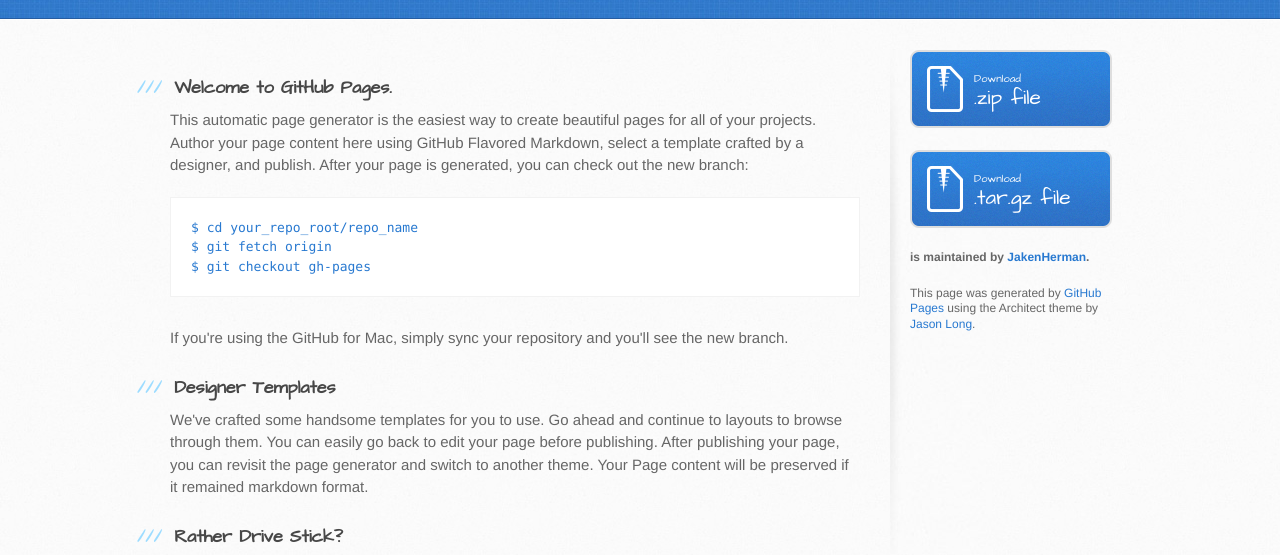
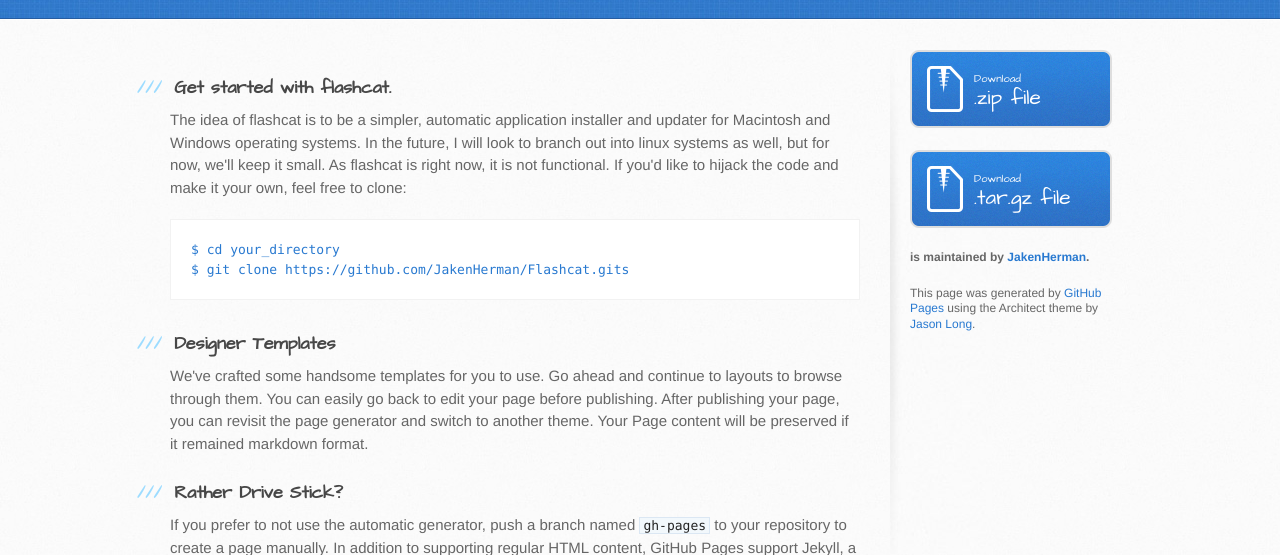
Before and after one commit to JakenHerman/Flashcat, a plain HTML site: page index.html in a window 1280 px wide. Shown: the part 182-737 px from the top of the page. Drawn offline with Linux system fonts and the light colour scheme.

Commit message:
Update index.html

```diff
--- a/index.html
+++ b/index.html
@@ -29,16 +29,14 @@
       <div class="inner clearfix">
         <section id="main-content">
           <h3>
-<a id="welcome-to-github-pages" class="anchor" href="#welcome-to-github-pages" aria-hidden="true"><span class="octicon octicon-link"></span></a>Welcome to GitHub Pages.</h3>
+<a id="welcome-to-github-pages" class="anchor" href="#welcome-to-github-pages" aria-hidden="true"><span class="octicon octicon-link"></span></a>Get started with flashcat.</h3>
 
-<p>This automatic page generator is the easiest way to create beautiful pages for all of your projects. Author your page content here using GitHub Flavored Markdown, select a template crafted by a designer, and publish. After your page is generated, you can check out the new branch:</p>
+<p>The idea of flashcat is to be a simpler, automatic application installer and updater for Macintosh and Windows operating systems. In the future, I will look to branch out into linux systems as well, but for now, we'll keep it small. As flashcat is right now, it is not functional. If you'd like to hijack the code and make it your own, feel free to clone: </p>
 
-<pre><code>$ cd your_repo_root/repo_name
-$ git fetch origin
-$ git checkout gh-pages
+<pre><code>$ cd your_directory
+$ git clone https://github.com/JakenHerman/Flashcat.gits
 </code></pre>
 
-<p>If you're using the GitHub for Mac, simply sync your repository and you'll see the new branch.</p>
 
 <h3>
 <a id="designer-templates" class="anchor" href="#designer-templates" aria-hidden="true"><span class="octicon octicon-link"></span></a>Designer Templates</h3>
```
